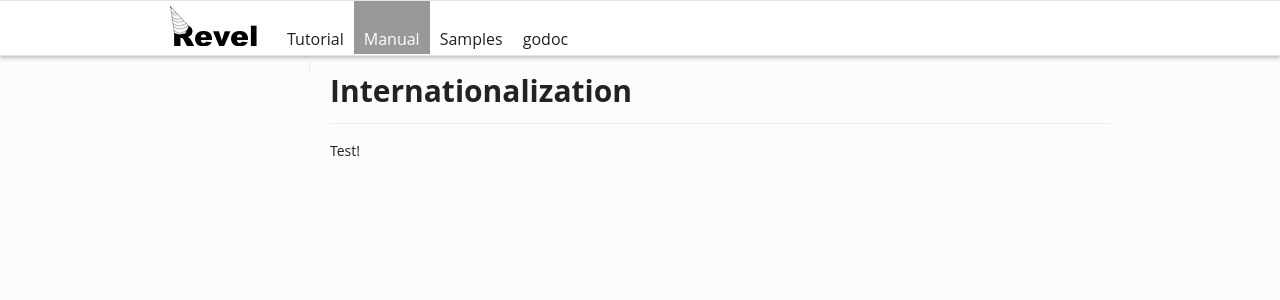
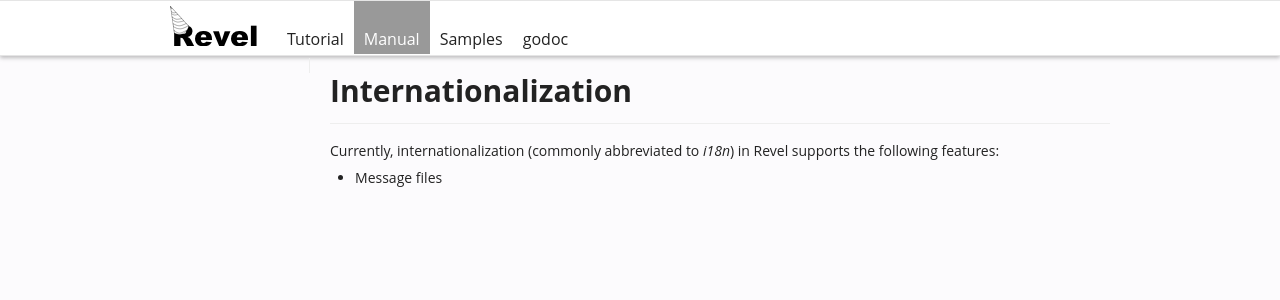
Before and after one commit to revel/revel, a Jekyll site: the page built from manual/i18n.md, in a window 1280 px wide. Shown: the top 300 px of the page. Built offline with Jekyll 4.4.1, drawn with Linux system fonts in a browser that asks for light colours.

Commit message:
Update i18n manual page

```diff
--- a/manual/i18n.md
+++ b/manual/i18n.md
@@ -3,4 +3,5 @@ title: Internationalization
 layout: manual
 ---
 
-Test!
+Currently, internationalization (commonly abbreviated to *i18n*) in Revel supports the following features:
+* Message files
```
